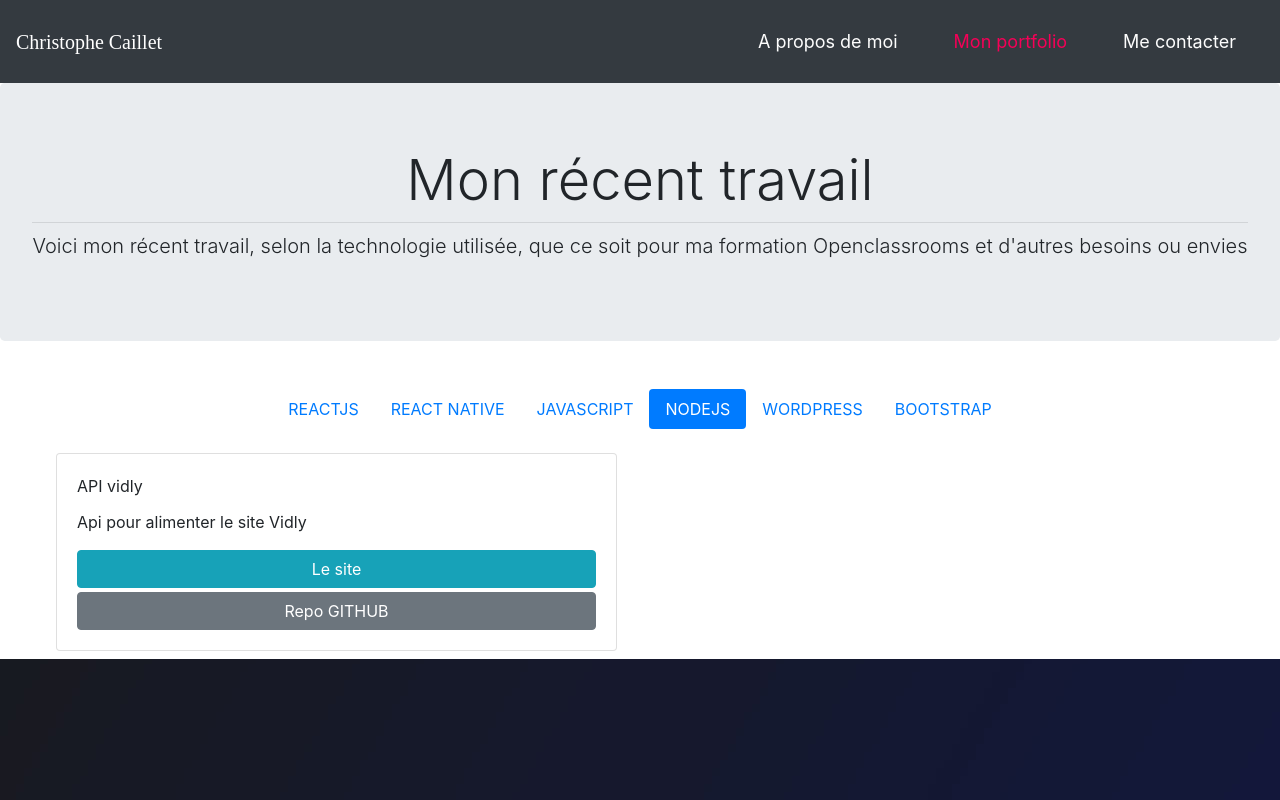
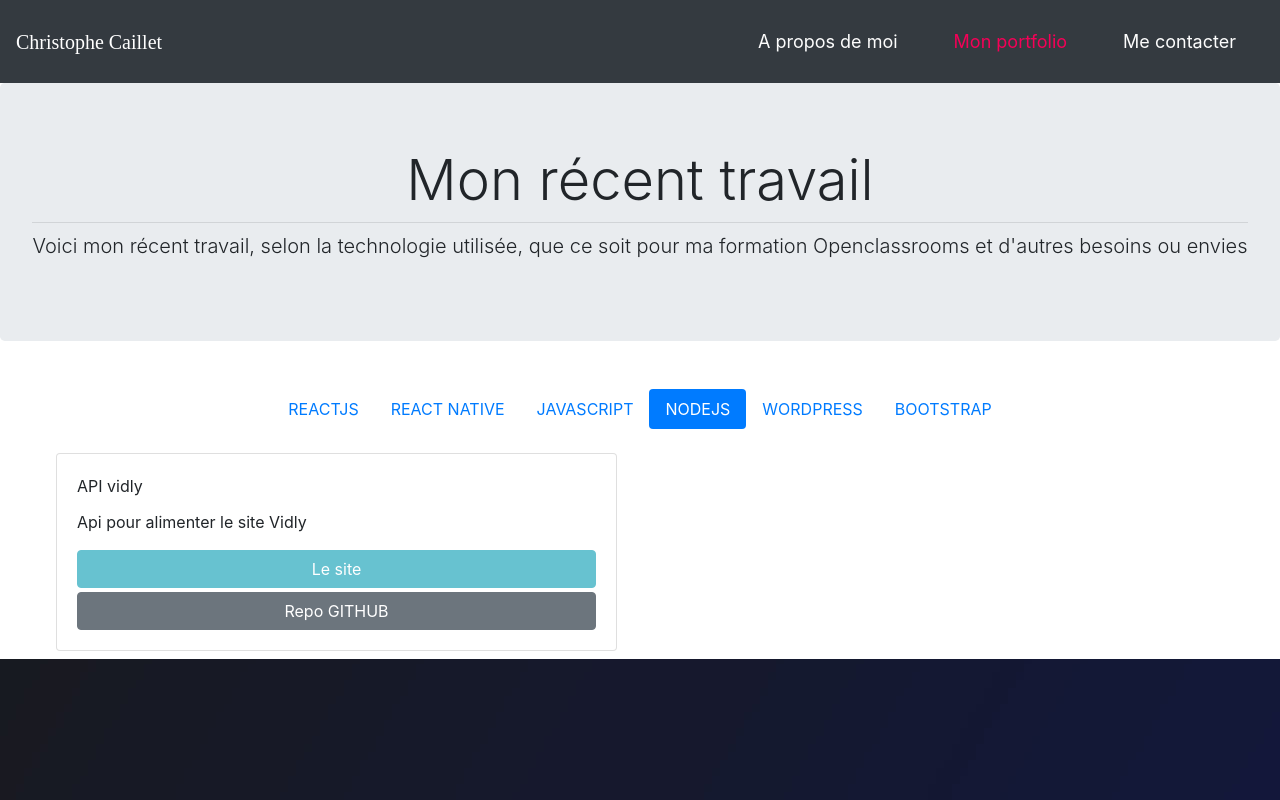
Before and after one commit to christophe13012/portfolio, a React (Create React App) app: page /portfolio in a window 1280 px wide. Both pictures are taken after a click on the link "NODEJS". Built offline with nearby package versions, Linux system fonts and the light colour scheme; what react-animations would draw is missing.

Commit message:
ajout vidly

```diff
--- a/src/Components/tabs.jsx
+++ b/src/Components/tabs.jsx
@@ -160,14 +160,14 @@ export default class Tabs extends React.Component {
                     films préférés selon les genres et les notes.
                   </CardText>
                   <a
-                    href="https://christophe13012.github.io/plateauReact/"
+                    href="https://polar-garden-69348.herokuapp.com/"
                     className="btn btn-info"
                     role="button"
                   >
                     Le site
                   </a>
                   <a
-                    href="https://github.com/christophe13012/plateauReact"
+                    href="https://github.com/christophe13012/vidly"
                     className="btn btn-secondary mt-1"
                     role="button"
                   >
@@ -371,13 +371,13 @@ export default class Tabs extends React.Component {
                   <CardText>Api pour alimenter le site Vidly</CardText>
                   <a
                     href="https://christophe13012.github.io/plateauReact/"
-                    className="btn btn-info"
+                    className="btn btn-info disabled"
                     role="button"
                   >
                     Le site
                   </a>
                   <a
-                    href="https://christophe13012.github.io/plateauReact/"
+                    href="https://github.com/christophe13012/vidly-back"
                     className="btn btn-secondary mt-1"
                     role="button"
                   >
```
